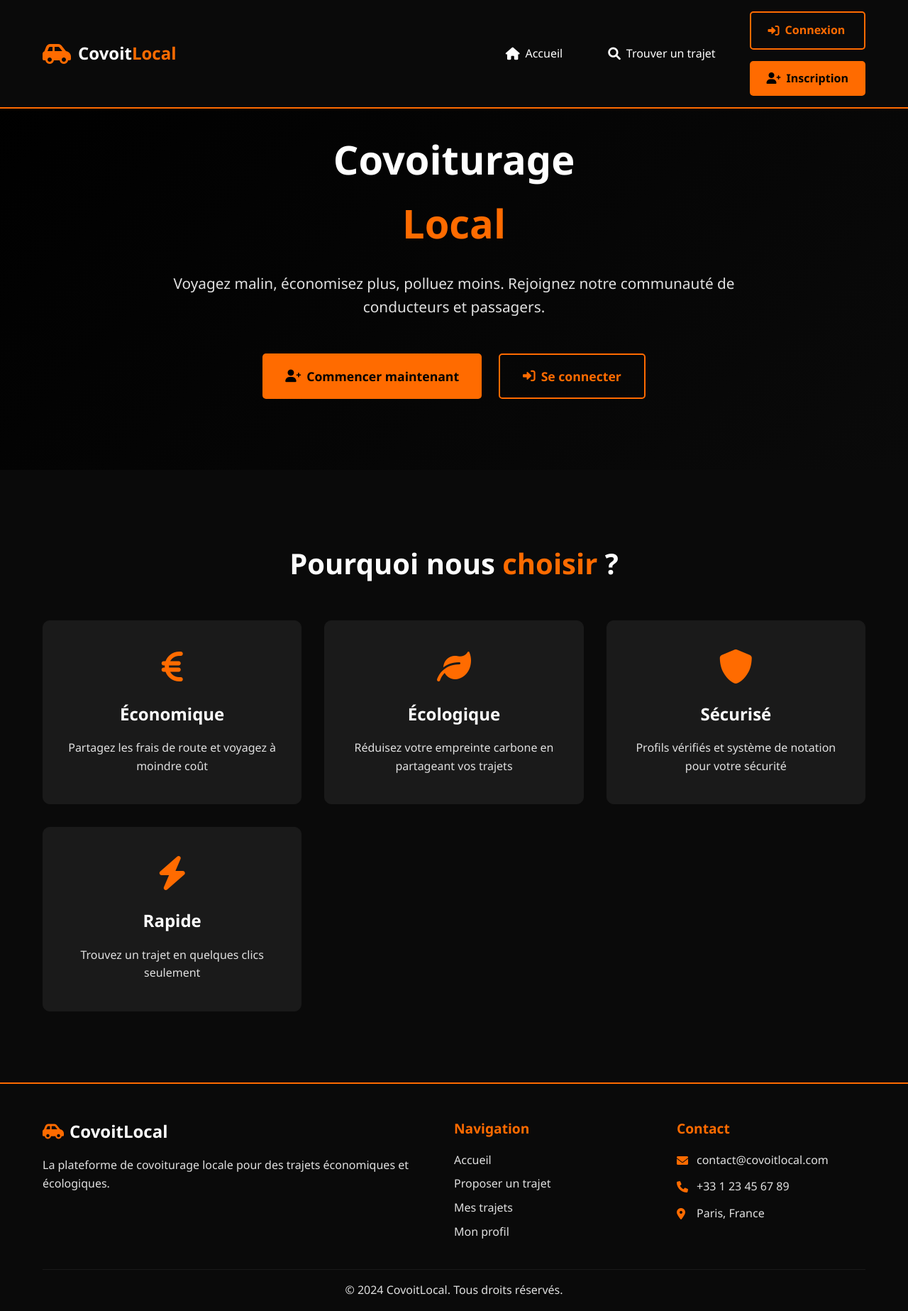
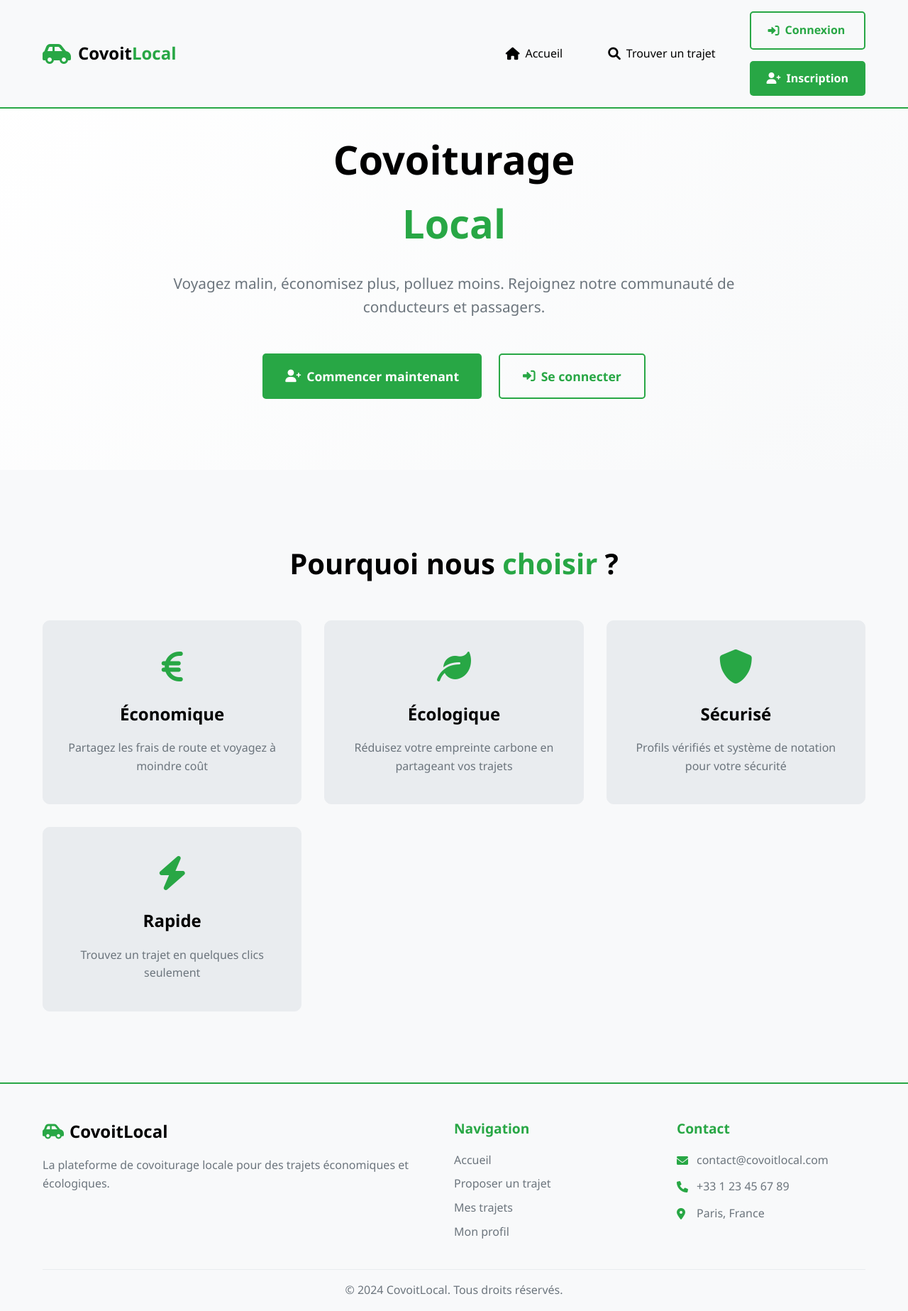
Before and after one commit to Dev-105/covoiturage, a PHP site: page / in a window 1280 px wide. Shown: the whole page at 71% size. Run offline with PHP 8.4, Linux system fonts and the light colour scheme.

Commit message:
good just i need img

```diff
--- a/includes/header.php
+++ b/includes/header.php
@@ -37,10 +37,12 @@ $user = current_user();
                     </a>
 
                     <?php if ($user): ?>
+                        <?php if ($user['role'] === 'conducteur'): ?>
                             <a href="propose.php" class="nav-link">
                                 <i class="fas fa-plus"></i>
                                 Proposer
                             </a>
+                        <?php endif; ?>
                         <a href="my-trajet.php" class="nav-link">
                             <i class="fas fa-route"></i>
                             Mes trajets
@@ -89,10 +91,12 @@ $user = current_user();
                 </a>
 
                 <?php if ($user): ?>
+                    <?php if ($user['role'] === 'conducteur'): ?>
                         <a href="propose.php" class="mobile-nav-link">
                             <i class="fas fa-plus"></i>
                             <span>Proposer un trajet</span>
                         </a>
+                    <?php endif; ?>
                     <a href="my-trajet.php" class="mobile-nav-link">
                         <i class="fas fa-route"></i>
                         <span>Mes trajets</span>
--- a/includes/trip_functions.php
+++ b/includes/trip_functions.php
@@ -20,7 +20,7 @@ function create_trip($data) {
 
 function search_trips($filters = []) {
     $pdo = getPDO();
-    $sql = "SELECT t.*, u.first_name, u.last_name FROM trips t LEFT JOIN users u ON t.driver_id = u.id WHERE t.status = 'active'";
+    $sql = "SELECT t.*, u.first_name, u.last_name, u.phone FROM trips t LEFT JOIN users u ON t.driver_id = u.id WHERE t.status = 'active'";
     $params = [];
     if (!empty($filters['departure_city'])) {
         $sql .= " AND t.departure_city LIKE :departure_city";
@@ -47,7 +47,7 @@ function search_trips($filters = []) {
 
 function get_trip_by_id($id) {
     $pdo = getPDO();
-    $stmt = $pdo->prepare("SELECT t.*, u.first_name, u.last_name FROM trips t LEFT JOIN users u ON t.driver_id = u.id WHERE t.id = :id");
+    $stmt = $pdo->prepare("SELECT t.*, u.first_name, u.last_name, u.phone FROM trips t LEFT JOIN users u ON t.driver_id = u.id WHERE t.id = :id");
     $stmt->execute([':id' => $id]);
     return $stmt->fetch();
 }
@@ -97,7 +97,7 @@ function get_user_reservations($user_id) {
     $stmt = $pdo->prepare("
         SELECT r.*,
                t.departure_city, t.arrival_city, t.departure_date, t.departure_time,
-               u.first_name as driver_first_name, u.last_name as driver_last_name,
+               u.first_name as driver_first_name, u.last_name as driver_last_name, u.phone as driver_phone,
                CONCAT(u.first_name, ' ', u.last_name) as driver_name
         FROM reservations r
         JOIN trips t ON r.trip_id = t.id
--- a/my-trajet.php
+++ b/my-trajet.php
@@ -127,6 +127,12 @@ $res = get_user_reservations($user['id']);
                                         <i class="fas fa-user"></i>
                                         <span>Conducteur: <?=htmlspecialchars($r['driver_first_name'] . ' ' . $r['driver_last_name'])?></span>
                                     </div>
+                                    <?php if ($r['driver_phone']): ?>
+                                    <div class="detail">
+                                        <i class="fas fa-phone"></i>
+                                        <span><?=htmlspecialchars($r['driver_phone'])?></span>
+                                    </div>
+                                    <?php endif; ?>
                                 </div>
 
                                 <div class="reservation-actions">
--- a/propose.php
+++ b/propose.php
@@ -3,6 +3,12 @@ require_once __DIR__ . '/includes/header.php';
 require_once __DIR__ . '/includes/trip_functions.php';
 require_login();
 $user = current_user();
+
+// Rediriger les passagers vers la page d'accueil
+if ($user['role'] !== 'conducteur') {
+    header('Location: index.php');
+    exit;
+}
 
 $errors = [];
 $edit_mode = false;
--- a/style.css
+++ b/style.css
@@ -1,5 +1,5 @@
 /* Variables CSS */
-:root {
+/* :root {
   --primary-black: #000000;
   --dark-black: #0a0a0a;
   --light-black: #1a1a1a;
@@ -9,9 +9,18 @@
   --white: #ffffff;
   --light-gray: #f5f5f5;
   --medium-gray: #e0e0e0;
-}
-
-
+} */
+:root {
+  --primary-black: #ffffff;
+  --dark-black: #f8f9fa;
+  --light-black: #e9ecef;
+  --primary-orange: #28a745;
+  --dark-orange: #218838;
+  --light-orange: #34ce57;
+  --white: #000000;
+  --light-gray: #495057;
+  --medium-gray: #6c757d;
+}
 /* Reset & Base */
 * {
   margin: 0;
```
Also changed, not shown: reserver.php (+18 -2 lines). Lines whose indentation alone changed are shown as unchanged.
